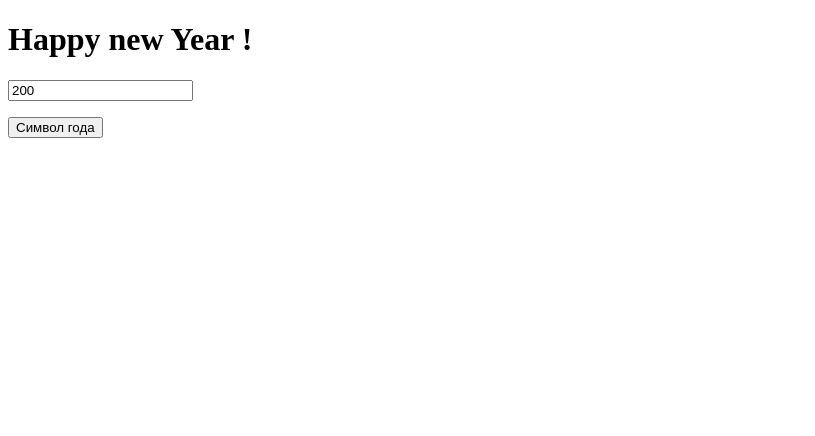
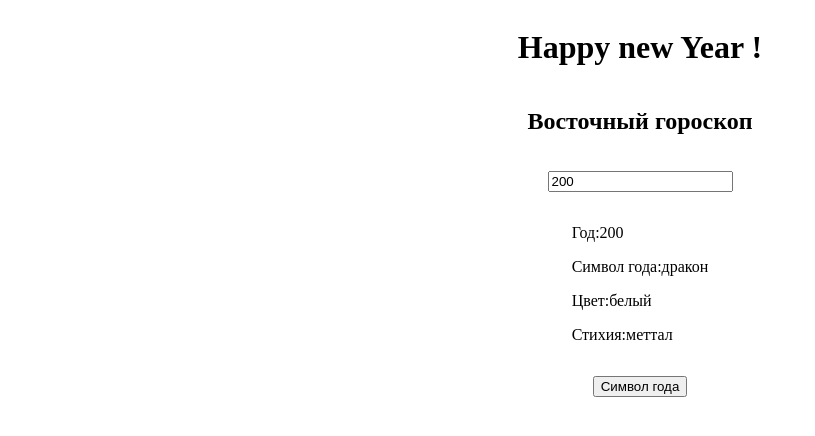
Before and after one commit to Twofacer/Goroscop, a plain HTML site: page Goroskop/index.html in a window 1280 px wide. Both pictures are taken after a click on the button "Символ года". Shown: the whole page, without its empty margins (0-815 px from the left). Drawn offline with Linux system fonts and the light colour scheme.

Commit message:
закончил функицонал

```diff
--- a/Goroskop/index.html
+++ b/Goroskop/index.html
@@ -9,14 +9,23 @@
     <script src="./scritp.js" type="text/javascript"></script>
 </head>
 <body>
-    <h1>Happy new Year !</h1>
+   <div class="content_holder">
+       <h1>Happy new Year !</h1>
+    <h2>Восточный гороскоп</h2>
     <p>
         <input type="text" id="myYear" value="200">
     </p>
+    <div>
+        <p>Год:<span id='yearRes'> </span></p>
+        <p>Символ года:<span id='zooRes'> </span></p>
+        <p>Цвет:<span id='colorRes'> </span></p>
+        <p>Стихия:<span id='stRes'> </span></p>
+    </div>
     <p>
         <button onclick="play()">
             Символ года
         </button>
     </p>
+</div>
 </body>
 </html>
--- a/Goroskop/scritp.js
+++ b/Goroskop/scritp.js
@@ -1,7 +1,11 @@
 function play()
 {
     var year = document.getElementById("myYear").value;
-    alert("Символ года: "+getZoo(year)+", стихия: "+getColor(year,1)+", цвет: "+getColor(year,0));
+    document.getElementById('yearRes').innerHTML= year;
+    document.getElementById('zooRes').innerHTML= getZoo(year);
+    document.getElementById('colorRes').innerHTML= getColor(year,0);
+    document.getElementById('stRes').innerHTML= getColor(year,1);
+
 }
 
 function year_plus(year)
@@ -45,7 +49,7 @@ function getColor(year, info){
         case 6: color="красный";st="огонь";break;
         case 7: color="красный";st="огонь";break;
         case 8: color="коричневый";st="земля";break;
-        case 9: color="бкоричневый";st="земля";break;
+        case 9: color="коричневый";st="земля";break;
     }
     if (info==0)
     return color;
--- a/Goroskop/style.css
+++ b/Goroskop/style.css
@@ -0,0 +1,6 @@
+.content_holder {
+    display: flex;
+    justify-content: center;
+    flex-direction: column;
+    align-items: center;
+}
```
